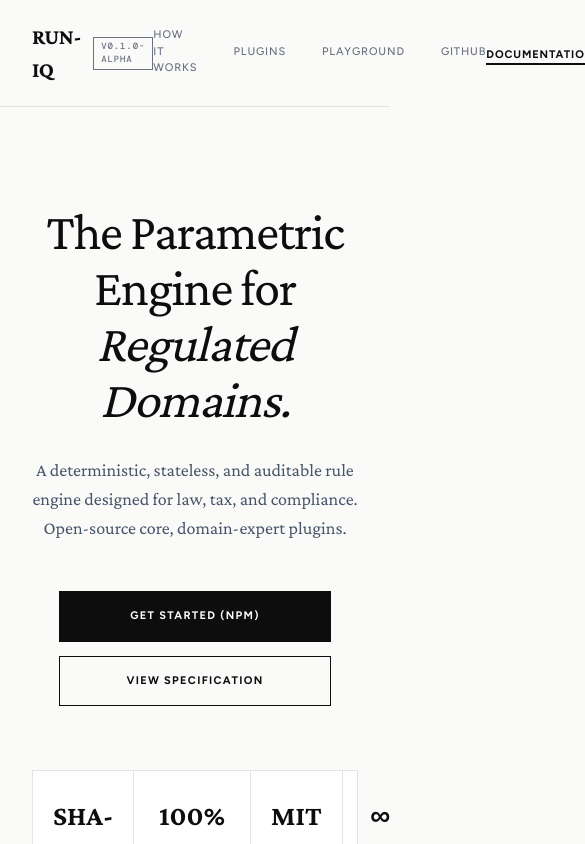
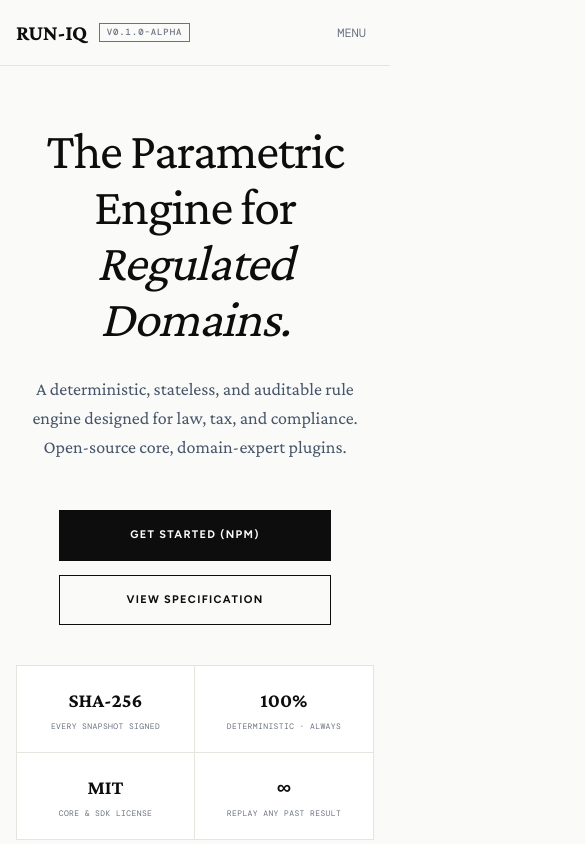
Before and after one commit to Run-IQ/web-platform, a Next.js app: page / in a window 390 px wide. Shown: the top 844 px of the page, 585 px wide, since content can reach past the window. Built offline with nearby package versions, Linux system fonts and the light colour scheme.

Commit message:
feat(web): make landing page responsive
Mobile menu toggle in header, stats strip 2x2 grid, demo/how-it-works/
plugins sections stack vertically, guarantees 1-2-3 column breakpoints,
footer 2-col on tablet, padding adjustments throughout.

```diff
--- a/src/components/landing/Footer.tsx
+++ b/src/components/landing/Footer.tsx
@@ -23,9 +23,9 @@ const LEGAL = [
 
 export function Footer() {
   return (
-    <footer className="bg-[#f4f4f1] text-ink border-t border-rule pt-[72px] pb-10 px-8">
+    <footer className="bg-[#f4f4f1] text-ink border-t border-rule pt-12 md:pt-[72px] pb-10 px-4 md:px-8">
       <div className="max-w-[1100px] mx-auto">
-        <div className="grid grid-cols-[2fr_1fr_1fr_1fr] gap-12 mb-16">
+        <div className="grid grid-cols-2 lg:grid-cols-[2fr_1fr_1fr_1fr] gap-8 lg:gap-12 mb-12 md:mb-16">
           {/* Brand */}
           <div>
             <div className="font-serif text-2xl font-bold mb-4 tracking-tight">
@@ -100,7 +100,7 @@ export function Footer() {
         </div>
 
         {/* Bottom */}
-        <div className="border-t border-rule pt-7 flex justify-between items-center">
+        <div className="border-t border-rule pt-7 flex flex-col md:flex-row justify-between items-start md:items-center gap-3">
           <p className="font-mono text-[10px] text-[#9ca3af] tracking-wide">
             &copy; 2025 ABDOU-RAOUF ATARMLA &middot; RUN-IQ &middot;
             run-iq.org
--- a/src/components/landing/Guarantees.tsx
+++ b/src/components/landing/Guarantees.tsx
@@ -58,7 +58,7 @@ export function Guarantees() {
   }, []);
 
   return (
-    <section ref={sectionRef} className="py-20 px-8 bg-warm border-b border-rule">
+    <section ref={sectionRef} className="py-14 md:py-20 px-4 md:px-8 bg-warm border-b border-rule">
       <div className="max-w-[1100px] mx-auto">
         <div className="mb-12">
           <SectionLabel>4 &mdash; Guarantees</SectionLabel>
@@ -66,7 +66,7 @@ export function Guarantees() {
             What the engine commits to.
           </h2>
         </div>
-        <div className="grid grid-cols-3 gap-4">
+        <div className="grid grid-cols-1 sm:grid-cols-2 lg:grid-cols-3 gap-4">
           {GUARANTEES.map((g) => (
             <div key={g.tag} className="guarantee-card reveal">
               <div className="font-mono text-[10px] text-[#9ca3af] mb-3 tracking-wider uppercase">
--- a/src/components/landing/Header.tsx
+++ b/src/components/landing/Header.tsx
@@ -1,11 +1,14 @@
 'use client';
 
+import { useState } from 'react';
 import Link from 'next/link';
 import { Tag } from '@/components/ui/Tag';
 
 export function Header() {
+  const [menuOpen, setMenuOpen] = useState(false);
+
   return (
-    <header className="sticky top-0 z-50 border-b border-rule bg-paper/97 backdrop-blur-sm px-8 py-5">
+    <header className="sticky top-0 z-50 border-b border-rule bg-paper/97 backdrop-blur-sm px-4 md:px-8 py-4 md:py-5">
       <div className="max-w-[1200px] mx-auto flex justify-between items-center">
         <div className="flex items-center gap-3">
           <span className="font-serif text-[22px] font-bold tracking-tight">
@@ -13,31 +16,38 @@ export function Header() {
           </span>
           <Tag color="#6b7280">v0.1.0-alpha</Tag>
         </div>
-        <nav className="flex gap-9 items-center">
-          <a className="nav-link" href="#how-it-works">
-            How it works
-          </a>
-          <a className="nav-link" href="#plugins">
-            Plugins
-          </a>
-          <Link className="nav-link" href="/playground">
-            Playground
-          </Link>
-          <a
-            className="nav-link"
-            href="https://github.com/Run-IQ"
-            target="_blank"
-            rel="noopener noreferrer"
-          >
-            GitHub
-          </a>
+
+        {/* Mobile menu button */}
+        <button
+          className="md:hidden font-mono text-xs text-muted p-2"
+          onClick={() => setMenuOpen((v) => !v)}
+          aria-label="Toggle menu"
+        >
+          {menuOpen ? 'CLOSE' : 'MENU'}
+        </button>
+
+        {/* Desktop nav */}
+        <nav className="hidden md:flex gap-9 items-center">
+          <a className="nav-link" href="#how-it-works">How it works</a>
+          <a className="nav-link" href="#plugins">Plugins</a>
+          <Link className="nav-link" href="/playground">Playground</Link>
+          <a className="nav-link" href="https://github.com/Run-IQ" target="_blank" rel="noopener noreferrer">GitHub</a>
         </nav>
-        <div>
-          <a href="#docs" className="nav-doc-btn">
-            Documentation
-          </a>
+        <div className="hidden md:block">
+          <a href="#docs" className="nav-doc-btn">Documentation</a>
         </div>
       </div>
+
+      {/* Mobile nav dropdown */}
+      {menuOpen && (
+        <nav className="md:hidden flex flex-col gap-4 pt-4 pb-2 border-t border-rule mt-4">
+          <a className="nav-link" href="#how-it-works" onClick={() => setMenuOpen(false)}>How it works</a>
+          <a className="nav-link" href="#plugins" onClick={() => setMenuOpen(false)}>Plugins</a>
+          <Link className="nav-link" href="/playground" onClick={() => setMenuOpen(false)}>Playground</Link>
+          <a className="nav-link" href="https://github.com/Run-IQ" target="_blank" rel="noopener noreferrer">GitHub</a>
+          <a href="#docs" className="nav-doc-btn self-start mt-2">Documentation</a>
+        </nav>
+      )}
     </header>
   );
 }
--- a/src/components/landing/Hero.tsx
+++ b/src/components/landing/Hero.tsx
@@ -1,6 +1,6 @@
 export function Hero() {
   return (
-    <section className="py-24 px-8 pb-20 border-b border-rule text-center">
+    <section className="py-14 md:py-24 px-4 md:px-8 pb-14 md:pb-20 border-b border-rule text-center">
       <div className="max-w-[860px] mx-auto">
         <h1 className="font-serif text-[clamp(52px,7.5vw,76px)] leading-[1.08] font-normal mb-7 tracking-tight text-ink">
           The Parametric Engine for
@@ -19,28 +19,28 @@ export function Hero() {
         </div>
 
         {/* Stats strip */}
-        <div className="flex mt-16 border border-rule bg-white">
-          <div className="flex-1 py-6 px-5 text-center border-r border-rule">
-            <div className="font-serif text-[28px] font-bold">SHA-256</div>
-            <div className="font-mono text-[9px] tracking-wider uppercase text-muted mt-1.5">
+        <div className="grid grid-cols-2 md:grid-cols-4 mt-10 md:mt-16 border border-rule bg-white">
+          <div className="py-5 md:py-6 px-4 md:px-5 text-center border-r border-b md:border-b-0 border-rule">
+            <div className="font-serif text-xl md:text-[28px] font-bold">SHA-256</div>
+            <div className="font-mono text-[8px] md:text-[9px] tracking-wider uppercase text-muted mt-1.5">
               Every snapshot signed
             </div>
           </div>
-          <div className="flex-1 py-6 px-5 text-center border-r border-rule">
-            <div className="font-serif text-[28px] font-bold">100%</div>
-            <div className="font-mono text-[9px] tracking-wider uppercase text-muted mt-1.5">
+          <div className="py-5 md:py-6 px-4 md:px-5 text-center md:border-r border-b md:border-b-0 border-rule">
+            <div className="font-serif text-xl md:text-[28px] font-bold">100%</div>
+            <div className="font-mono text-[8px] md:text-[9px] tracking-wider uppercase text-muted mt-1.5">
               Deterministic &middot; always
             </div>
           </div>
-          <div className="flex-1 py-6 px-5 text-center border-r border-rule">
-            <div className="font-serif text-[28px] font-bold">MIT</div>
-            <div className="font-mono text-[9px] tracking-wider uppercase text-muted mt-1.5">
+          <div className="py-5 md:py-6 px-4 md:px-5 text-center border-r border-rule">
+            <div className="font-serif text-xl md:text-[28px] font-bold">MIT</div>
+            <div className="font-mono text-[8px] md:text-[9px] tracking-wider uppercase text-muted mt-1.5">
               Core &amp; SDK license
             </div>
           </div>
-          <div className="flex-1 py-6 px-5 text-center">
-            <div className="font-serif text-[28px] font-bold">&infin;</div>
-            <div className="font-mono text-[9px] tracking-wider uppercase text-muted mt-1.5">
+          <div className="py-5 md:py-6 px-4 md:px-5 text-center">
+            <div className="font-serif text-xl md:text-[28px] font-bold">&infin;</div>
+            <div className="font-mono text-[8px] md:text-[9px] tracking-wider uppercase text-muted mt-1.5">
               Replay any past result
             </div>
           </div>
--- a/src/components/landing/HowItWorks.tsx
+++ b/src/components/landing/HowItWorks.tsx
@@ -35,7 +35,7 @@ export function HowItWorks() {
     <section
       id="how-it-works"
       ref={sectionRef}
-      className="py-20 px-8 border-b border-rule"
+      className="py-14 md:py-20 px-4 md:px-8 border-b border-rule"
     >
       <div className="max-w-[1100px] mx-auto">
         <div className="mb-14">
@@ -43,7 +43,7 @@ export function HowItWorks() {
           <h2 className="font-serif text-4xl font-bold mt-3">How it works.</h2>
         </div>
 
-        <div className="grid grid-cols-2 gap-16 items-start">
+        <div className="grid grid-cols-1 lg:grid-cols-2 gap-10 lg:gap-16 items-start">
           {/* Left: architecture layers */}
           <div>
             <div className="border border-rule overflow-hidden mb-6">
--- a/src/components/landing/InteractiveDemo.tsx
+++ b/src/components/landing/InteractiveDemo.tsx
@@ -174,7 +174,7 @@ export function InteractiveDemo() {
   };
 
   return (
-    <section className="py-20 px-8 bg-warm border-b border-rule">
+    <section className="py-14 md:py-20 px-4 md:px-8 bg-warm border-b border-rule">
       <div className="max-w-[1100px] mx-auto">
         <div className="mb-12">
           <SectionLabel>2 &mdash; Live Demonstration</SectionLabel>
@@ -186,7 +186,7 @@ export function InteractiveDemo() {
           </p>
         </div>
 
-        <div className="grid grid-cols-3 gap-px bg-rule border border-rule">
+        <div className="grid grid-cols-1 lg:grid-cols-3 gap-px bg-rule border border-rule">
           {/* Input panel */}
           <div className="bg-paper p-7">
             <div className="flex justify-between items-center mb-4">
--- a/src/components/landing/OpenSource.tsx
+++ b/src/components/landing/OpenSource.tsx
@@ -2,7 +2,7 @@ import { SectionLabel } from '@/components/ui/SectionLabel';
 
 export function OpenSource() {
   return (
-    <section className="py-10 px-8 border-b border-rule bg-white">
+    <section className="py-10 px-4 md:px-8 border-b border-rule bg-white">
       <div className="max-w-[1100px] mx-auto flex items-center justify-between gap-10 flex-wrap">
         <div>
           <SectionLabel className="block mb-2">
--- a/src/components/landing/Performance.tsx
+++ b/src/components/landing/Performance.tsx
@@ -57,7 +57,7 @@ export function Performance() {
     <section
       id="performance"
       ref={sectionRef}
-      className="py-20 px-8 bg-warm border-b border-rule"
+      className="py-14 md:py-20 px-4 md:px-8 bg-warm border-b border-rule"
     >
       <div className="max-w-[1100px] mx-auto">
         <div className="mb-12">
--- a/src/components/landing/Plugins.tsx
+++ b/src/components/landing/Plugins.tsx
@@ -3,9 +3,9 @@ import { Tag } from '@/components/ui/Tag';
 
 export function Plugins() {
   return (
-    <section id="plugins" className="py-20 px-8 border-b border-rule">
+    <section id="plugins" className="py-14 md:py-20 px-4 md:px-8 border-b border-rule">
       <div className="max-w-[1100px] mx-auto">
-        <div className="grid grid-cols-2 gap-16 items-start">
+        <div className="grid grid-cols-1 lg:grid-cols-2 gap-10 lg:gap-16 items-start">
           {/* Left */}
           <div className="flex flex-col justify-between h-full">
             <div>
```
